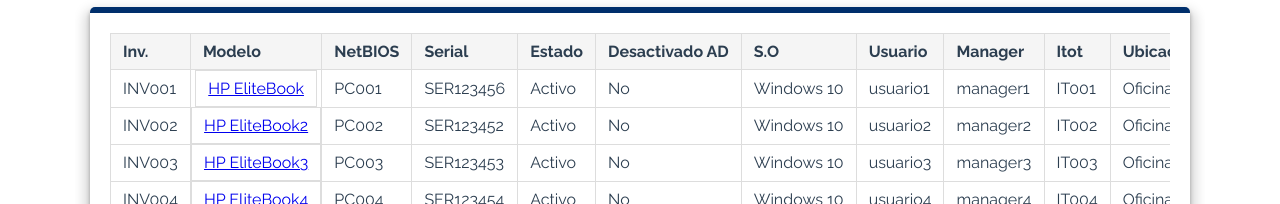
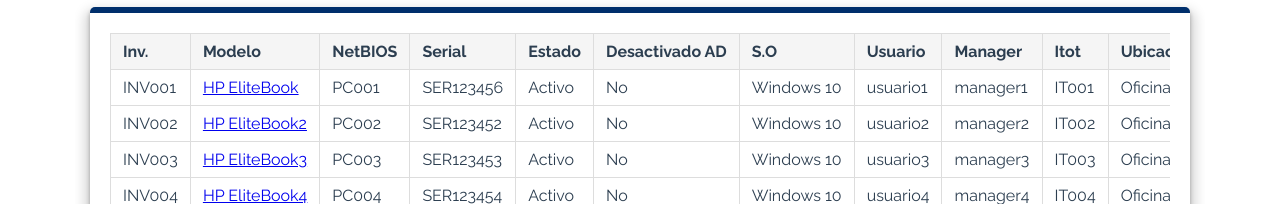
Before and after one commit to BlancaEsmeralda/Borrador_agbar, a Vue app: page / in a window 1280 px wide. Shown: the part 596-800 px from the top of the page. Built offline with nearby package versions, Linux system fonts and the light colour scheme.

Commit message:
router-link
añado un target-blank para que abra otra pestaña al seleccionar el modelo

```diff
--- a/src/views/HomeView.vue
+++ b/src/views/HomeView.vue
@@ -45,9 +45,16 @@
             <tbody>
               <tr v-for="activo in activos" :key="activo.id">
                 <td>{{ activo.inv }}</td>
-                <router-link to="/Datos-generales-view" target="_blank">
-                  <td>{{ activo.modelo }}</td>
-                </router-link>
+                <td>
+                  <!--Router link que nos abre una pestaña para los datos en detalles-->
+                  <router-link
+                    :to="'/Datos-generales-view'"
+                    target="_blank"
+                    :custom="false"
+                  >
+                    {{ activo.modelo }}
+                  </router-link>
+                </td>
                 <td>{{ activo.netbios }}</td>
                 <td>{{ activo.serial }}</td>
                 <td>{{ activo.estado }}</td>
```
